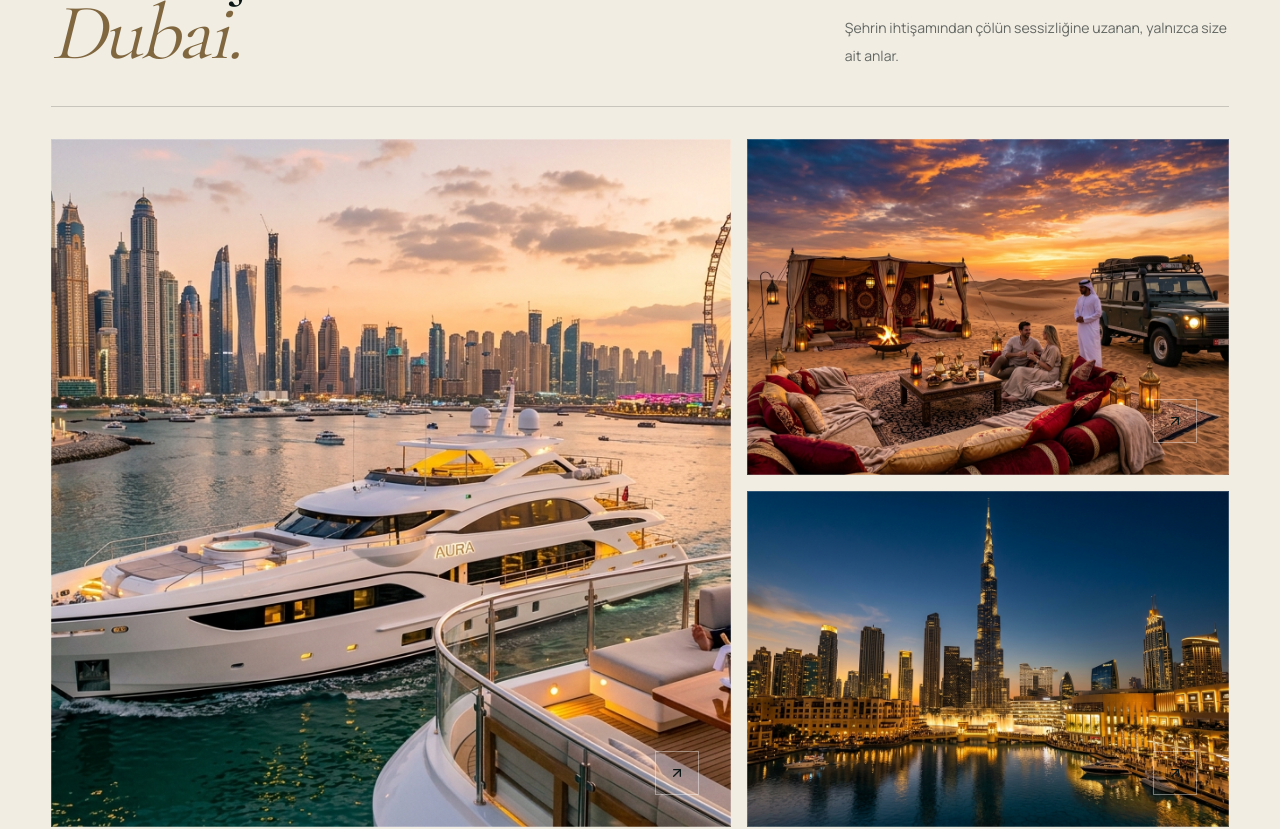
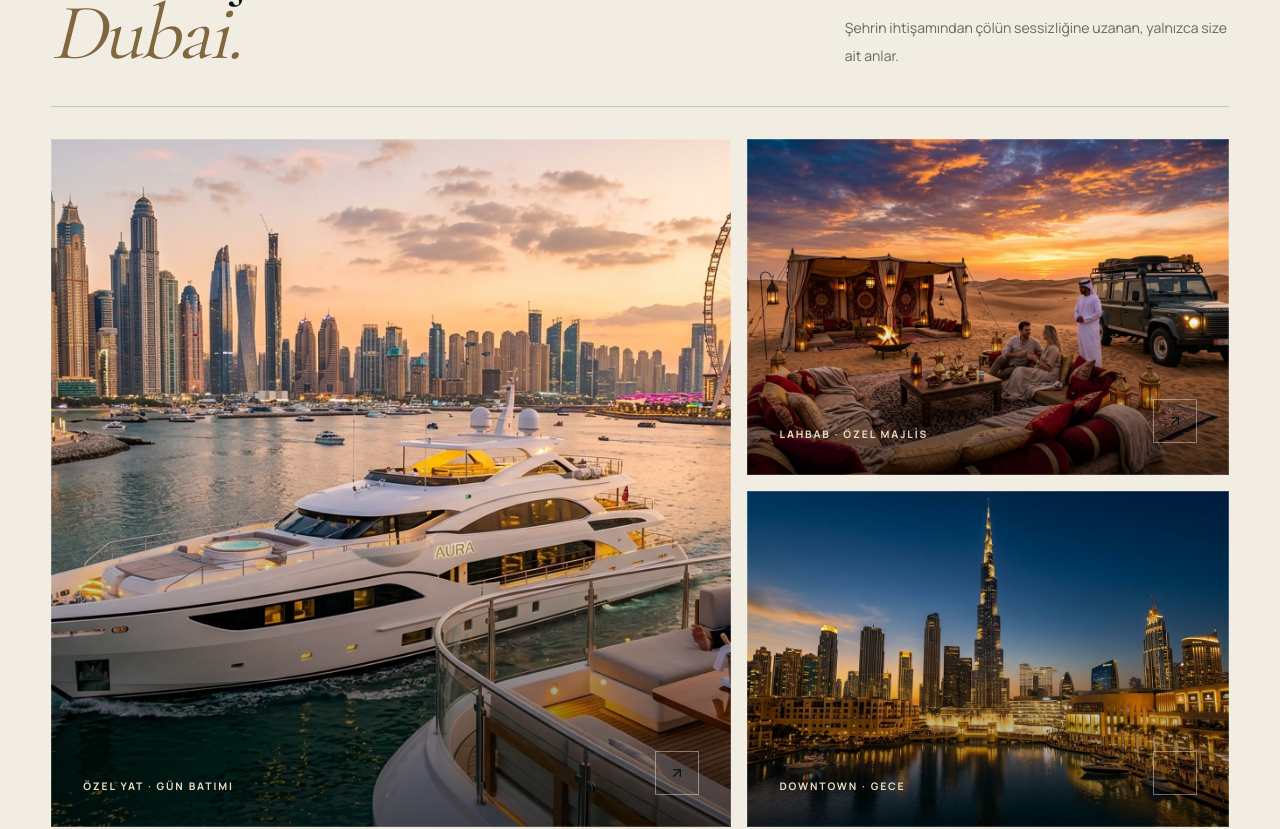
Before and after one commit to EdipMangtay/Dubai_Web, a Next.js app: page / in a window 1280 px wide. Shown: the part 7300-8129 px from the top of the page. Built offline with nearby package versions, Linux system fonts and the light colour scheme.

Commit message:
fix: keep moment meta labels and remove black titles from gallery

```diff
--- a/src/components/Gallery.tsx
+++ b/src/components/Gallery.tsx
@@ -19,7 +19,11 @@ export default function Gallery() {
             <Reveal key={moment.title} delay={index * .08} className={`${moment.className} min-h-0`}>
               <Link href={moment.href} className="group image-frame block h-full text-ivory">
                 <Image src={moment.src} alt={moment.title} fill sizes="(max-width: 768px) 100vw, 60vw" className="object-cover transition-transform duration-700 ease-out group-hover:scale-[1.035]" />
-                <div className="absolute inset-x-0 bottom-0 flex items-end justify-end p-6 sm:p-8"><span className="grid size-11 place-items-center border border-white/40 transition-colors duration-200 group-hover:bg-ivory group-hover:text-ink"><ArrowUpRight className="size-4" /></span></div>
+                <div className="absolute inset-0 bg-gradient-to-t from-black/60 via-transparent to-transparent pointer-events-none" />
+                <div className="absolute inset-x-0 bottom-0 flex items-end justify-between p-6 sm:p-8">
+                  <p className="text-[.65rem] font-bold uppercase tracking-[.18em] text-sand-light">{moment.meta}</p>
+                  <span className="grid size-11 place-items-center border border-white/40 transition-colors duration-200 group-hover:bg-ivory group-hover:text-ink"><ArrowUpRight className="size-4" /></span>
+                </div>
               </Link>
             </Reveal>
           ))}
```
